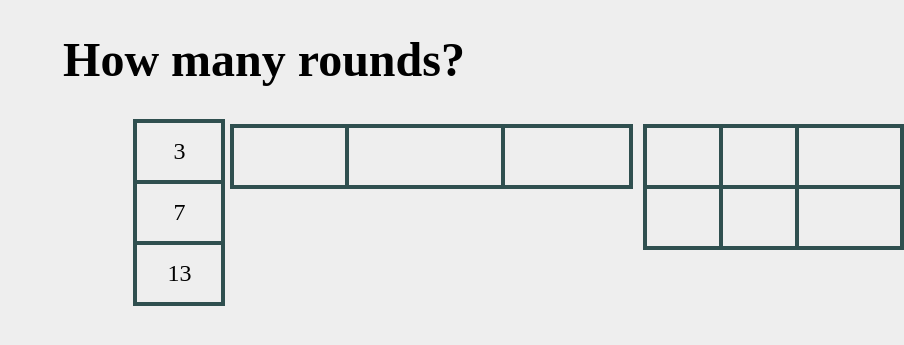
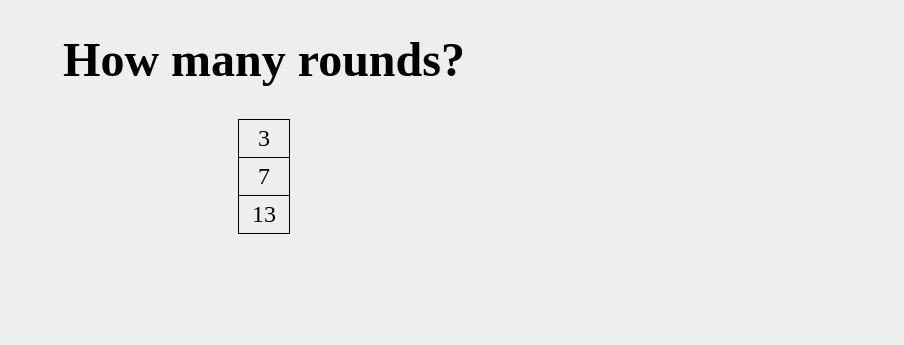
Before and after one commit to blimly/TaltechWebapps_iti0205, a PHP site: page / in a window 1280 px wide. Shown: the top 345 px of the page, without its empty margins (376-1280 px from the left). Run offline with PHP 8.4, Linux system fonts and the light colour scheme; lists and menus that the app fills with data are empty.

Commit message:
changes added in school

```diff
--- a/prax2/index.html
+++ b/prax2/index.html
@@ -28,21 +28,15 @@
       </table>
     </div>
 
-    <span class="table">
+    <span class="table" id="board" hidden="true">
       <table>
-        <tbody id="board">
-          <tr>
-            <th>Type</th>
-            <th>Potential</th>
-            <th>Points</th>
-          </tr>
-        </tbody>
+        <tbody id="boardbody"></tbody>
       </table>
     </span>
 
-    <span class="dieces">
+    <span class="dieces" id="dieces" hidden="true">
       <table>
-        <tbody id=dieces>
+        <tbody >
           <tr>
             <td>0</td>
             <td>0</td>
--- a/prax2/style.css
+++ b/prax2/style.css
@@ -7,32 +7,37 @@
     font-size: 24px;
 }
 
-table,th,td {
-    padding-top: 15px;
-    padding-bottom: 15px;
-    padding-left: 30px;
-    padding-right: 30px;
-    border: 4px solid darkslategray;
+table tbody, table thead {
+    display: block;
+}
+
+table {
     border-collapse: collapse;
+    width: 100%;
+}
+
+th, td {
+    overflow: hidden;
+    padding: 5px;
+    column-width: 40px;
+    border: 1px solid;
 }
 
 .pickrounds td:hover {
     background-color: lightgray;
-
 }
-
 
 .dieces tr:hover:nth-child(2)  td:hover:nth-child(3) {
     background-color: lightgray;
 }
 
-.table td:hover:nth-child(1) {
+.table tr:hover:nth-child(1n+2) {
     background-color: lightgray;
 }
 
 span {
-    flex: 50%;
-    padding: 5px;
+    flex: 40%;
+    padding: 10px;
 }
 
 .game_area {
@@ -40,6 +45,7 @@
     justify-content: center;
 }
 
-.pickrounds {
-    margin-left: 67%;
+.dieces td {
+    width: 40px;
+    height: 40px;
 }
```
Also changed, not shown: prax2/main.js (+24 -15 lines).
